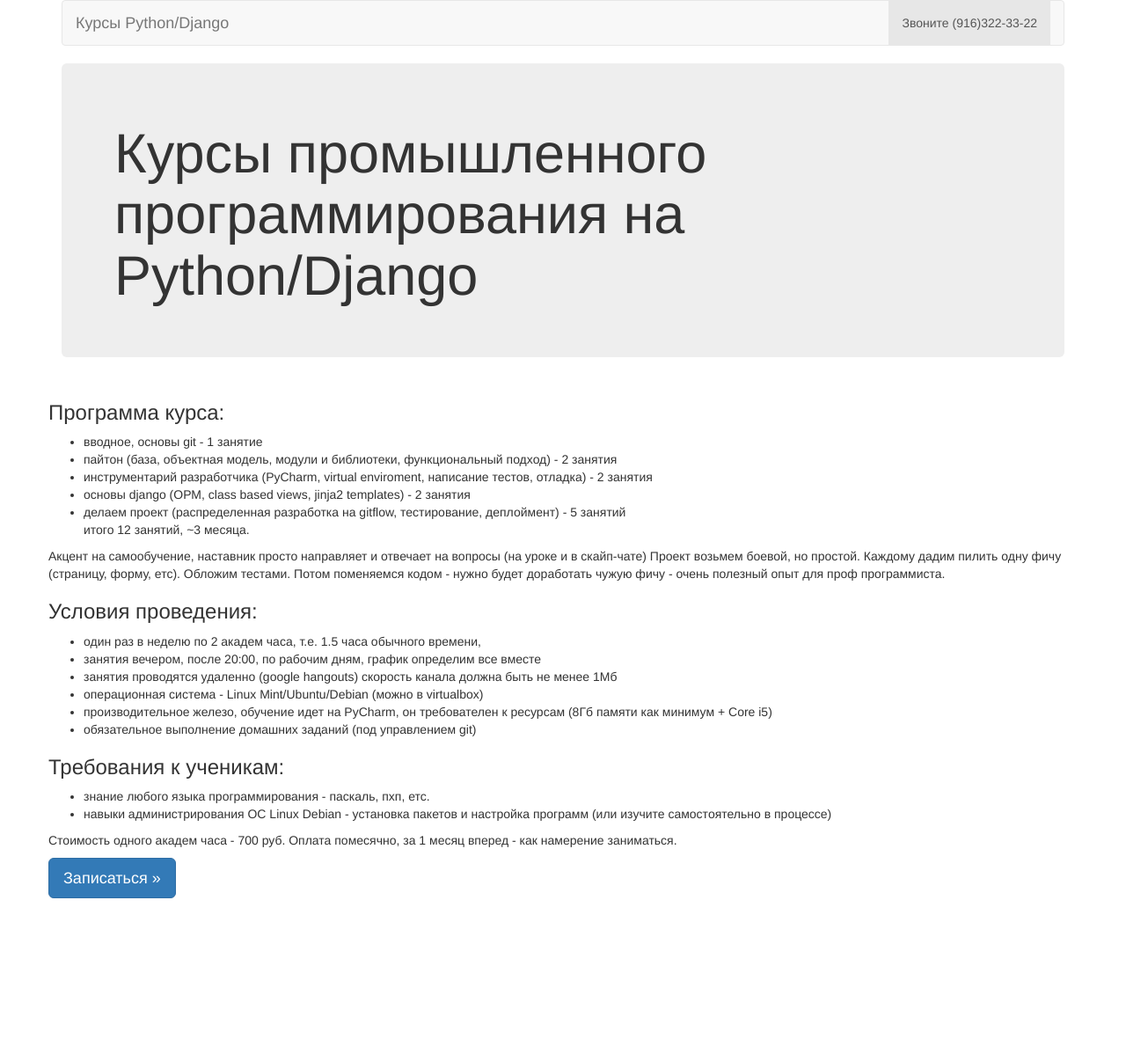
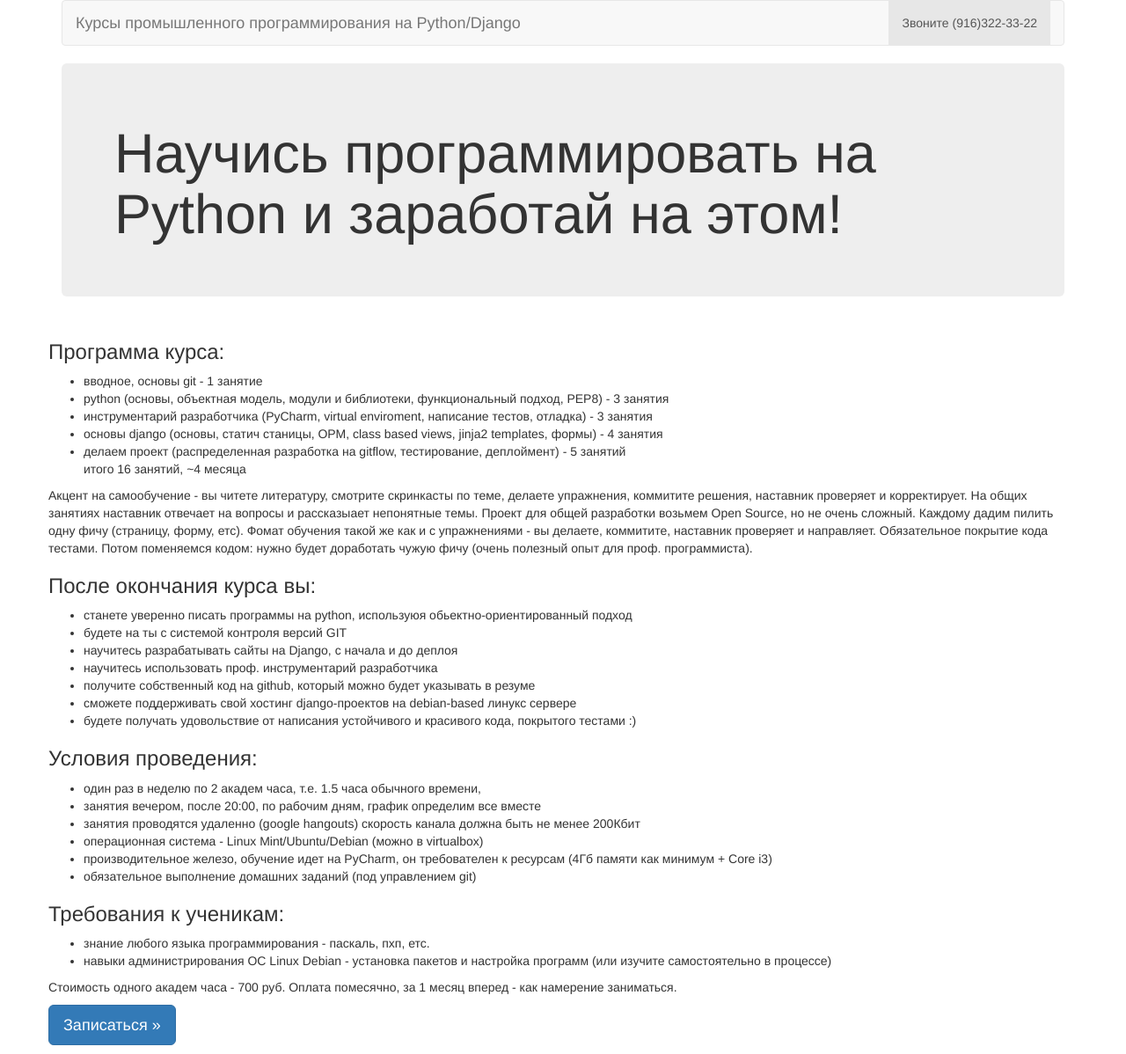
Before and after one commit to suguby/intopython, a Python web app: template templates/landing/index.html in a window 1280 px wide. Shown: the whole page at 88% size. Before the commit the page ends 1021 px from the top, so only its background shows below. Run offline with Jinja, Linux system fonts and the light colour scheme; the template is opened without the code that fills it, so the values that code supplies are empty; some libraries are stand-ins or nearby versions.

Commit message:
редактирование содержимого лендинга

```diff
--- a/templates/landing/index.html
+++ b/templates/landing/index.html
@@ -33,7 +33,7 @@
     <nav class="navbar navbar-default">
         <div class="container-fluid">
             <div class="navbar-header">
-            <a class="navbar-brand" href="#">Курсы Python/Django</a>
+                <a class="navbar-brand" href="#">Курсы промышленного программирования на Python/Django</a>
             </div>
             <div id="navbar" class="navbar-collapse collapse">
                 {#            <ul class="nav navbar-nav">#}
@@ -50,42 +50,72 @@
 
     <!-- Main component for a primary marketing message or call to action -->
     <div class="jumbotron">
-        <h1>Курсы промышленного программирования на Python/Django</h1>
+        <h1>Научись программировать на Python и заработай на этом!</h1>
     </div>
     <div class="row marketing">
         <p>
+
+        </p>
+
+        <p>
+
         <h3>Программа курса:</h3>
         <ul>
             <li>вводное, основы git - 1 занятие</li>
-			<li>пайтон (база, объектная модель, модули и библиотеки, функциональный подход) - 2 занятия</li>
-			<li>инструментарий разработчика (PyCharm, virtual enviroment, написание тестов, отладка) - 2 занятия</li>
-			<li>основы django (ОРМ, class based views, jinja2 templates) - 2 занятия</li>
+            <li>python (основы, объектная модель, модули и библиотеки, функциональный подход, PEP8) - 3 занятия</li>
+            <li>инструментарий разработчика (PyCharm, virtual enviroment, написание тестов, отладка) - 3 занятия</li>
+            <li>основы django (основы, статич станицы, ОРМ, class based views, jinja2 templates, формы) - 4 занятия</li>
             <li>делаем проект (распределенная разработка на gitflow, тестирование, деплоймент) - 5 занятий</li>
-			итого 12 занятий, ~3 месяца.
+            итого 16 занятий, ~4 месяца
         </ul>
         </p>
         <p>
-			Акцент на самообучение, наставник просто направляет и отвечает на вопросы (на уроке и в скайп-чате)
-			Проект возьмем боевой, но простой. Каждому дадим пилить одну фичу (страницу, форму, етс).
-			Обложим тестами. Потом поменяемся кодом - нужно будет доработать чужую фичу
-			- очень полезный опыт для проф программиста.
+            Акцент на самообучение - вы читете литературу, смотрите скринкасты по теме, делаете упражнения, коммитите
+            решения, наставник проверяет и корректирует. На общих занятиях наставник отвечает на вопросы и рассказыает
+            непонятные темы.
+
+            Проект для общей разработки возьмем Open Source, но не очень сложный. Каждому дадим пилить одну фичу
+            (страницу, форму, етс).
+            Фомат обучения такой же как и с упражнениями - вы делаете, коммитите, наставник проверяет и направляет.
+            Обязательное покрытие кода тестами. Потом поменяемся кодом: нужно будет доработать чужую фичу (очень
+            полезный опыт для проф. программиста).
+        </p>
+
+        <p>
+
+        <h3>После окончания курса вы:</h3>
+        <ul>
+            <li>станете уверенно писать программы на python, используюя обьектно-ориентированный подход</li>
+            <li>будете на ты с системой контроля версий GIT</li>
+            <li>научитесь разрабатывать сайты на Django, с начала и до деплоя</li>
+            <li>научитесь использовать проф. инструментарий разработчика</li>
+            <li>получите собственный код на github, который можно будет указывать в резуме</li>
+            <li>сможете поддерживать свой хостинг django-проектов на debian-based линукс сервере</li>
+            <li>будете получать удовольствие от написания устойчивого и красивого кода, покрытого тестами :)</li>
+        </ul>
         </p>
         <p>
+
         <h3>Условия проведения:</h3>
         <ul>
             <li> один раз в неделю по 2 академ часа, т.е. 1.5 часа обычного времени,</li>
             <li> занятия вечером, после 20:00, по рабочим дням, график определим все вместе</li>
-			<li> занятия проводятся удаленно (google hangouts) скорость канала должна быть не менее 1Мб</li>
+            <li> занятия проводятся удаленно (google hangouts) скорость канала должна быть не менее 200Кбит</li>
             <li> операционная система - Linux Mint/Ubuntu/Debian (можно в virtualbox)</li>
-			<li> производительное железо, обучение идет на PyCharm, он требователен к ресурсам (8Гб памяти как минимум + Core i5)</li>
+            <li> производительное железо, обучение идет на PyCharm, он требователен к ресурсам (4Гб памяти как минимум +
+                Core i3)
+            </li>
             <li> обязательное выполнение домашних заданий (под управлением git)</li>
         </ul>
         </p>
         <p>
+
         <h3>Требования к ученикам:</h3>
         <ul>
             <li>знание любого языка программирования - паскаль, пхп, етс.</li>
-			<li>навыки администрирования ОС Linux Debian - установка пакетов и настройка программ (или изучите самостоятельно в процессе)</li>
+            <li>навыки администрирования ОС Linux Debian - установка пакетов и настройка программ (или изучите
+                самостоятельно в процессе)
+            </li>
         </ul>
         </p>
         <p>
@@ -93,6 +123,7 @@
             {#			Всего 12 * 1400 = 16800 руб. #}
             Оплата помесячно, за 1 месяц вперед - как намерение заниматься.
         </p>
+
         <p>
             <a class="btn btn-lg btn-primary" href="#" role="button">Записаться &raquo;</a>
         </p>
```
Lines whose indentation alone changed are shown as unchanged.
